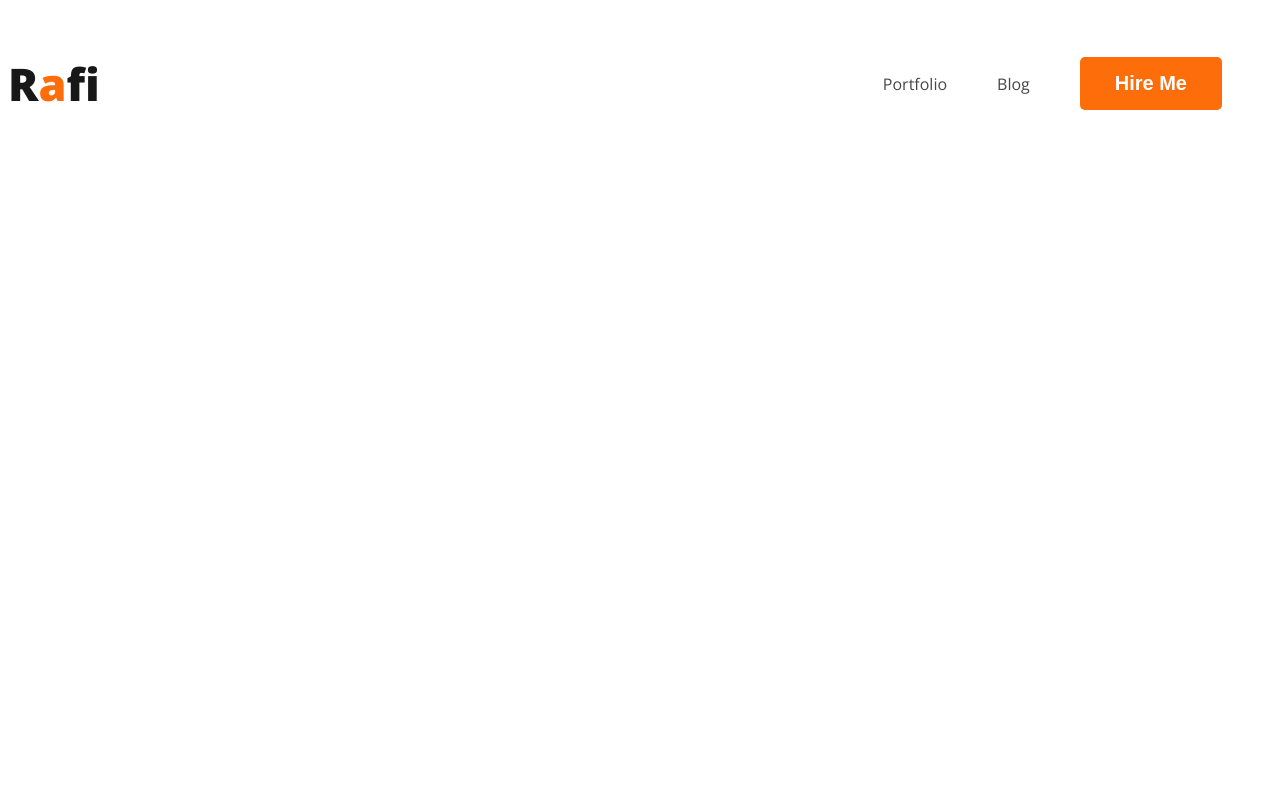
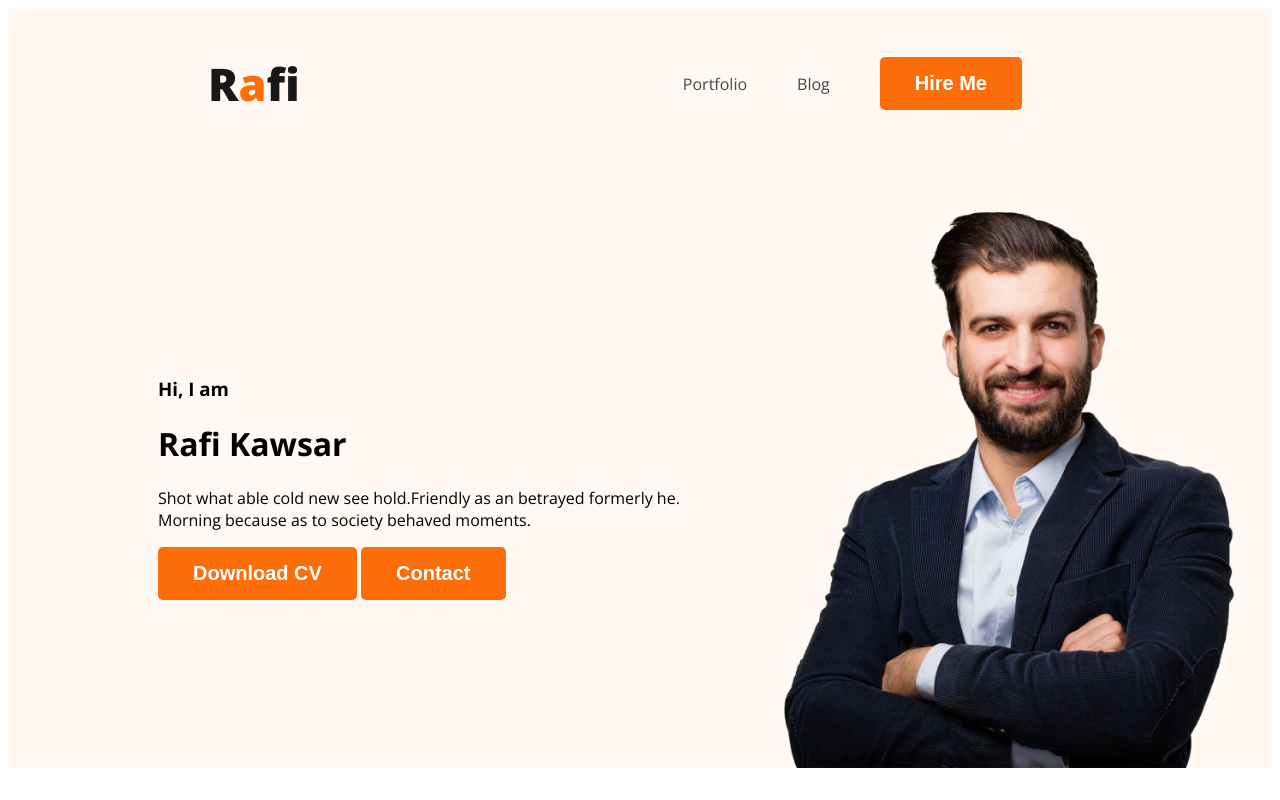
Before and after one commit to KawsarAhammedR5/developer-portfolio-2024, a plain HTML site: page index.html in a window 1280 px wide. Drawn offline with nearby package versions, Linux system fonts and the light colour scheme.

Commit message:
banner added

```diff
--- a/index.html
+++ b/index.html
@@ -10,7 +10,7 @@
     <link rel="stylesheet" href="styles/portfolio.css">
 </head>
 <body>
-    <header>
+    <header class="header">
         <nav>
             <h3 class="nav-title">R<span class="text-primary">a</span>fi</h3>
             <ul>
@@ -19,6 +19,16 @@
                 <li><button class="button-primary">Hire Me</button></li>
             </ul>
         </nav>
+        <div class="banner">
+            <div>
+                <h3 class="banner-greeting">Hi, I  am</h3>
+                <h1>Rafi Kawsar</h1>
+                <p>Shot what able cold new see hold.Friendly as an betrayed formerly he. Morning because as to society behaved moments.</p>
+                <button class="button-primary">Download CV</button>
+                <button class="button-primary">Contact</button>
+            </div>
+            <img class="profile-picture" src="images/hardy.png" alt="">
+        </div>
     </header>
     <main>
 
--- a/styles/portfolio.css
+++ b/styles/portfolio.css
@@ -20,6 +20,7 @@ nav{
     display: flex;
     justify-content: space-between;
     align-items: center;
+    margin: 0 200px;
 }
 .nav-title{
     color: var(--Dark-01, #181818);
@@ -41,3 +42,18 @@ nav a{
     text-decoration: none;
     color: #474747;
 }
+/* header related style */
+.header{
+    background: #FFF8F3;
+}
+.banner{
+    padding: 30px 30px 0px 150px;
+    display: flex;
+    align-items: center;
+}
+.banner-greeting{
+
+}
+.profile-picture{
+    width: 500px;
+}
```
